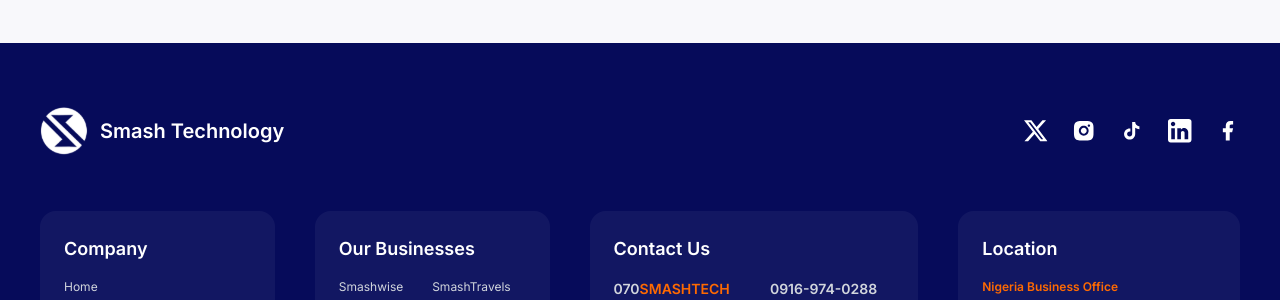
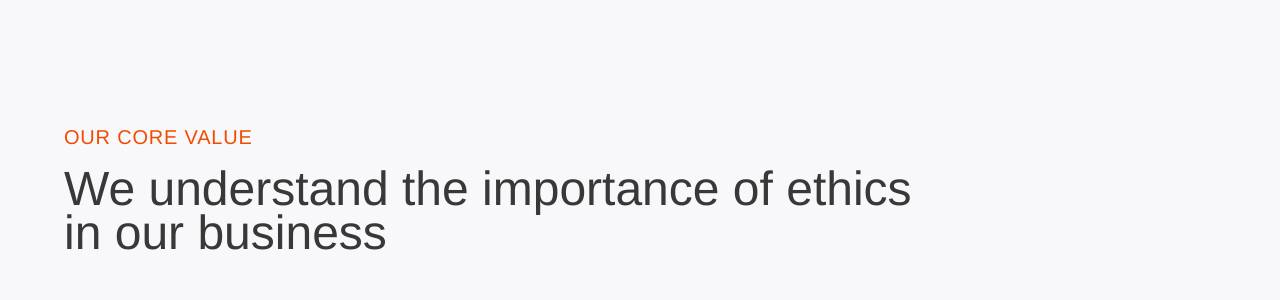
Before and after one commit to Smash-Tech-Group/smash_tech_group, a Next.js app: page /about in a window 1280 px wide. Shown: the part 940-1240 px from the top of the page. Built offline with nearby package versions, Linux system fonts and the light colour scheme.

Commit message:
feat: add core values section

```diff
--- a/src/app/about/page.tsx
+++ b/src/app/about/page.tsx
@@ -15,7 +15,8 @@
       {/* Mission and Vision Section */}
       <MissionVision />
 
-
+      {/* Core Values Section */}
+      <CoreValues />
 
       {/* Additional sections will be added here */}
     </main>
```
